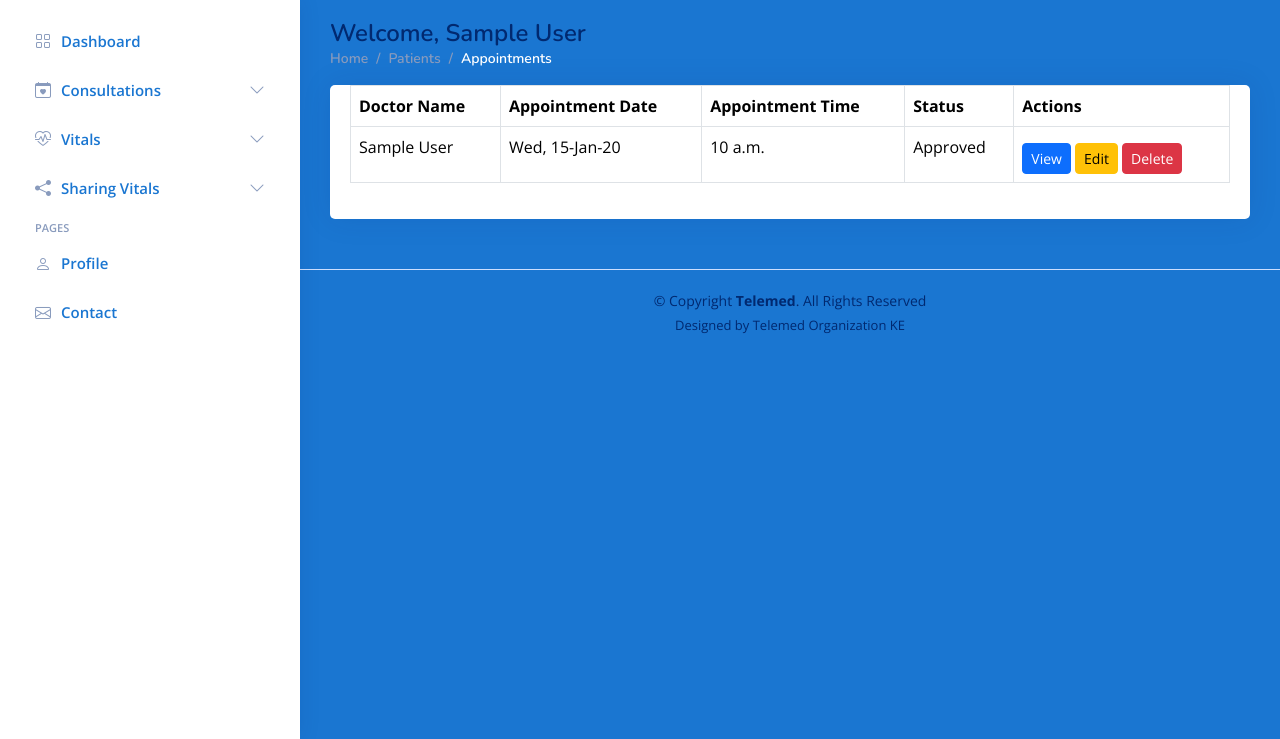
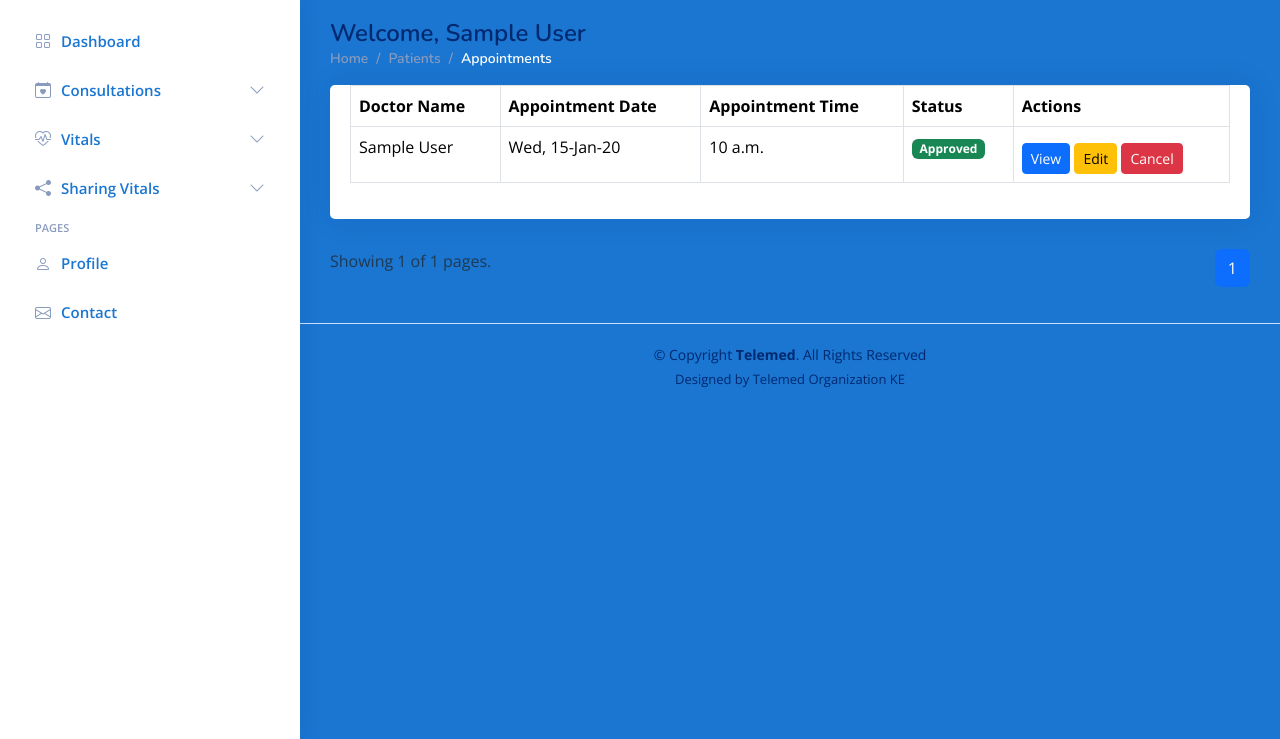
Before and after one commit to peterkahumu/TelemedApplication, a Django app: page /patients/appointments/ in a window 1280 px wide. Shown: the part 61-800 px from the top of the page. Run offline with Django 5.2, Linux system fonts and the light colour scheme; a user stored in the database is signed in; tables that the repository leaves empty hold one stand-in row (values such as "Sample post"); grey boxes marked "Sample" are stand-in pictures; some libraries are stand-ins or nearby versions.

Commit message:
Added the README file and pagination to the patients PatientsAppointments view

```diff
--- a/appointments/views.py
+++ b/appointments/views.py
@@ -87,7 +87,7 @@ class BookAppointment(LoginRequiredMixin, View):
             appointment = Appointment(user=user, doctor=doctor, date=appointment_date, time=appointment_time, reason=appointment_reason, status='Pending')
             appointment.save()
             messages.success(request, 'Appointment booked successfully')
-            return redirect('book_appointment')
+            return redirect('patient_appointments')
         except:
             messages.error(request, "Error occurred while booking the appointment.")
             return self.return_with_context(request, context)
--- a/patients/views.py
+++ b/patients/views.py
@@ -3,15 +3,25 @@ from authentication.models import User, Doctor
 from appointments.models import Appointment
 from django.contrib import messages
 from django.views import View
+from django.contrib.auth.mixins import LoginRequiredMixin
+from django.core.paginator import Paginator
 
 # create your views here
-class PatientAppointments(View):
+class PatientAppointments(LoginRequiredMixin, View):
+    login_url = 'login'
+    redirect_field_name = 'next'
+
     def get(self, request):
         user = request.user
         appointments = Appointment.objects.filter(user = user)
 
+        paginator = Paginator(appointments, 10)
+        page_number = request.GET.get('page')
+        page_obj = Paginator.get_page(paginator, page_number)
+
         context = {
-            "appointments": appointments
+            "appointments": appointments,
+            "page_obj": page_obj
         }
 
         return render(request, "patients/appointments.html", context)
--- a/templates/appointments/book_appointment.html
+++ b/templates/appointments/book_appointment.html
@@ -102,7 +102,7 @@
     <div class="col-4"></div>
     <div class="col-4">
       <!-- Navigation Links -->
-      <nav aria-label="Page navigation example">
+      <nav aria-label="Page navigation ">
         <ul class="pagination justify-content-end">
           {% if page_obj.has_previous %}
           <li class="page-item">
--- a/templates/base.html
+++ b/templates/base.html
@@ -137,7 +137,7 @@
         <ul id="patients-nav" class="nav-content collapse " data-bs-parent="#sidebar-nav">
           <li>
             <a href="">
-              <i class="bi bi-person-fill-up"></i><span>View Consultation Reqeusts</span>
+              <i class="bi bi-person-fill-up"></i><span>View Consultation Requests</span>
             </a>
           </li>
 
--- a/templates/patients/appointments.html
+++ b/templates/patients/appointments.html
@@ -22,20 +22,29 @@
                                 </tr>
                             </thead>
                             <tbody>
-                                {% for appointment in appointments %}
+                                {% for appointment in page_obj %}
                                 <tr>
-                                    <td>{{ appointment.doctor.user_profile.user.first_name.title }} {{appointment.doctor.user_profile.user.last_name.title}}</td>
+                                    <td>{{ appointment.doctor.user_profile.user.first_name.title }}
+                                        {{appointment.doctor.user_profile.user.last_name.title}}</td>
                                     <td>{{ appointment.date|date:"D, j-M-y" }}</td>
                                     <td>{{ appointment.time }}</td>
-                                    <td>{{ appointment.status }}</td>
+                                    <td>
+                                        {% if appointment.status == 'Pending' %}
+                                        <span class="badge bg-warning text-dark">{{ appointment.status }}</span>
+                                        {% elif appointment.status == 'Approved' %}
+                                        <span class="badge bg-success">{{ appointment.status }}</span>
+                                        {% elif appointment.status == 'Cancelled' %}
+                                        <span class="badge bg-danger">{{ appointment.status }}</span>
+                                        {% endif %}
+                                    </td>
                                     <td>
                                         <a href="" class="mt-2 btn btn-primary btn-sm">View</a>
                                         <a href="" class="mt-2 btn btn-warning btn-sm">Edit</a>
-                                        <a href="" class="mt-2 btn btn-danger btn-sm">Delete</a>
+                                        <a href="" class="mt-2 btn btn-danger btn-sm">Cancel</a>
                                     </td>
                                 </tr>
                                 {% empty %}
-                                <tr>
+                                <tr class="alert alert-danger">
                                     <td colspan="6" class="text-center">No Appointments Found</td>
                                 </tr>
                                 {% endfor %}
@@ -47,6 +56,56 @@
             </div>
         </div>
     </div>
+
+    <div class="row">
+        <div class="col-4">
+          <p class="text-muted" style="color: white;">Showing {{ page_obj.number }} of {{ page_obj.paginator.num_pages }}
+            pages.</p>
+        </div>
+        <div class="col-4"></div>
+        <div class="col-4">
+          <!-- Navigation Links -->
+          <nav aria-label="Page navigation ">
+            <ul class="pagination justify-content-end">
+              {% if page_obj.has_previous %}
+              <li class="page-item">
+                <a class="page-link" href="?page=1" aria-label="First">
+                  <span aria-hidden="true">First</span>
+                </a>
+              </li>
+              <li class="page-item">
+                <a class="page-link" href="?page={{ page_obj.previous_page_number }}" aria-label="Previous">
+                  <span aria-hidden="true">Previous</span>
+                </a>
+              </li>
+              {% endif %}
+
+              {% for num in page_obj.paginator.page_range %}
+              {% if page_obj.number == num %}
+              <li class="page-item active"><a class="page-link" href="?page={{ num }}">{{ num }}</a></li>
+              {% else %}
+              <li class="page-item"><a class="page-link" href="?page={{ num }}">{{ num }}</a></li>
+              {% endif %}
+              {% endfor %}
+
+              {% if page_obj.has_next %}
+              <li class="page-item">
+                <a class="page-link" href="?page={{ page_obj.next_page_number }}" aria-label="Next">
+                  <span aria-hidden="true">Next</span>
+                </a>
+              </li>
+              <li class="page-item">
+                <a class="page-link" href="?page={{ page_obj.paginator.num_pages }}" aria-label="Last">
+                  <span aria-hidden="true">Last</span>
+                </a>
+              </li>
+              {% endif %}
+            </ul>
+          </nav>
+
+        </div>
+      </div>
+
 </section>
 
 
```
Also changed, not shown: README.md (added).
